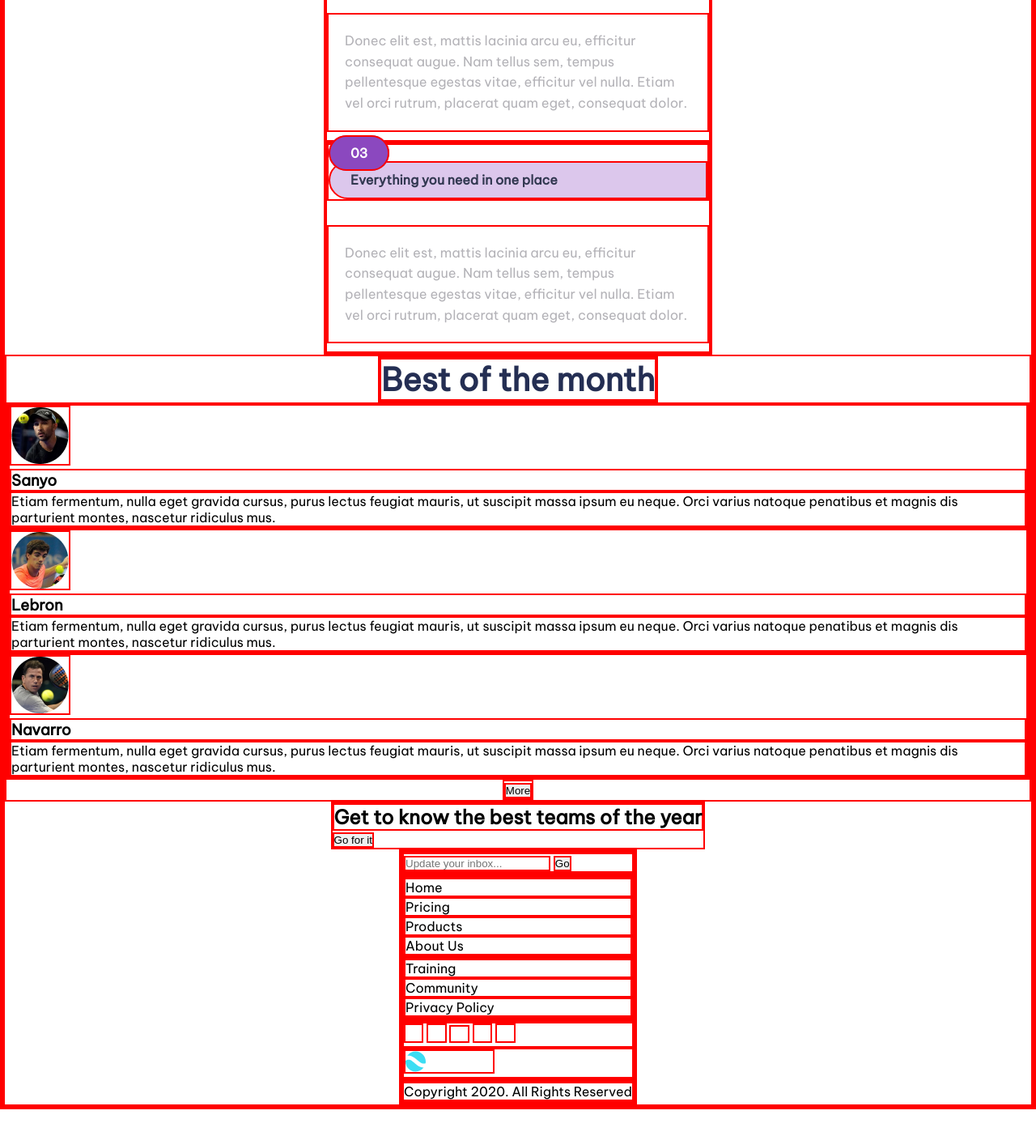
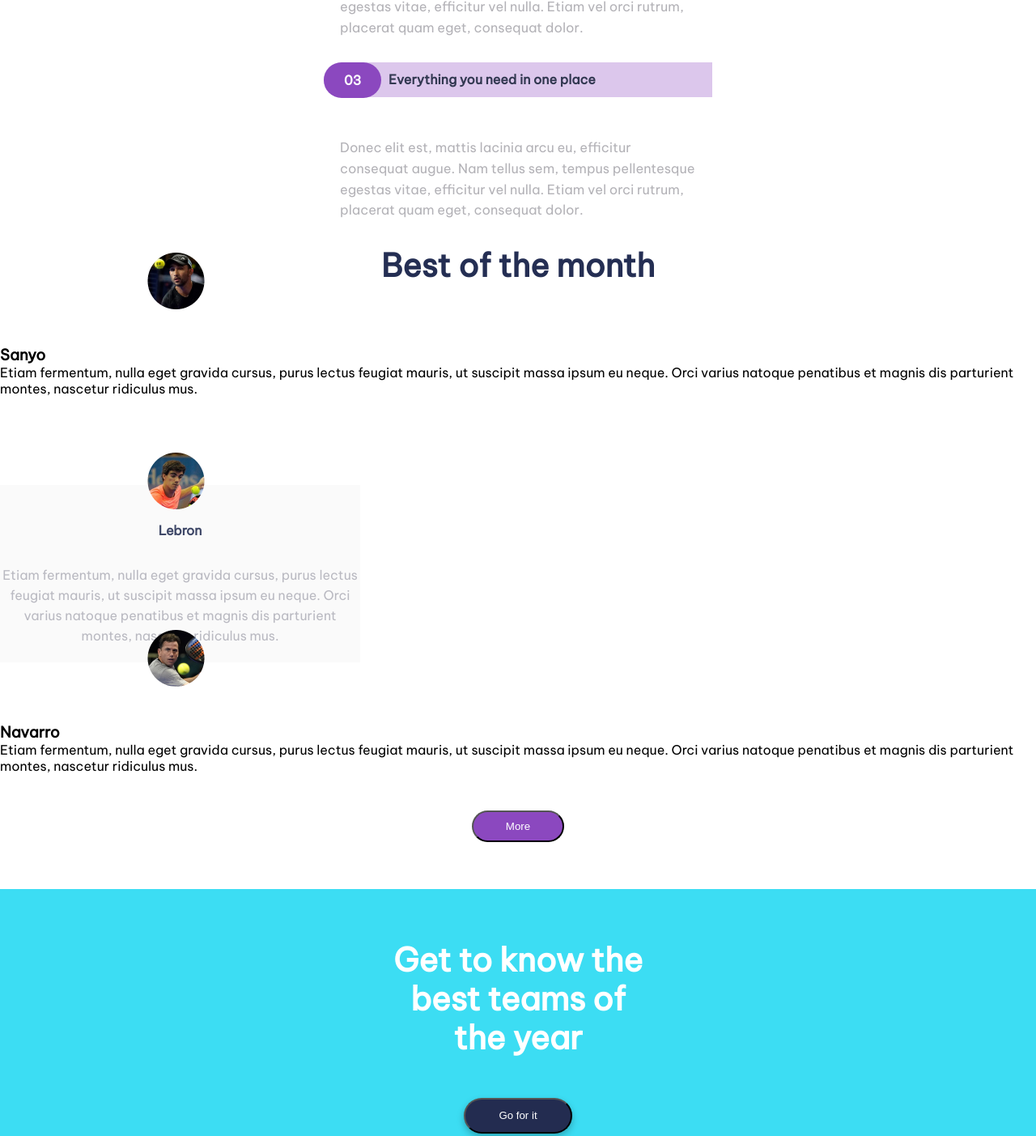
Before and after one commit to Akaidmaru/sport_it_project, a plain HTML site: page index.html in a window 1280 px wide. Shown: the part 2205-3608 px from the top of the page at 81% size. Before the commit the page ends 3575 px from the top, so only its background shows below. Drawn offline with Linux system fonts and the light colour scheme.

Commit message:
feat: fixed styles, tags.

```diff
--- a/css/styles.css
+++ b/css/styles.css
@@ -3,8 +3,8 @@
     padding: 0;
     margin: 0;
     box-sizing: border-box;
-    border: 2px solid red;
-    /* debugging  */
+    /* border: 2px solid red;*/
+
 }
 
 ul {
@@ -114,23 +114,25 @@ main {
     line-height: 1.511rem;
 }
 
-.circle-number { /* ALIGN THIS TO .SUB-TITLE */
-    padding: 10px 25px;
+.block-2 {
+    width: 480px;
+}
+
+.circle-number {
+    /* ALIGN THIS TO .SUB-TITLE */
+    padding: 12px 25px;
     border-radius: 30px;
     background-color: #8B48BF;
     color: #FFFFFF;
     font-size: 1rem;
     font-weight: 700;
-}
-
-.block-2 {
-    width: 480px;
+    position: absolute;
 }
 
 .sub-title {
     background-color: #8B48BF4D;
-    border-radius: 50px 0px 0px 50px;
-    padding: 10px 25px;
+    border-radius: 30px 0px 0px 30px;
+    padding: 10px 25px 10px 80px;
     display: block;
     color: #323851;
     font-weight: 700;
@@ -154,8 +156,200 @@ main {
     align-items: center;
 }
 
-.block-3 h2{
+.block-3 h2 {
     color: #242E53;
     font-size: 2.45088rem;
+}
+
+.lebron-card {
+    width: 445px;
+    height: 219px;
+    margin-top: 109px;
+    background-color: #FAFAFA;
+    /* #FAFAFA */
+}
+
+.avatar {
+    position: relative;
+    left: 182px;
+    bottom: 40px;
+}
+
+.lebron-card h3 {
+    color: #3F4868;
+    font-size: 1rem;
+    font-weight: 700;
+    line-height: 1.566rem;
+    letter-spacing: -0.161px;
+    text-align: center;
+    position: relative;
+    bottom: 30px;
+}
+
+.lebron-card p {
+    color: #B9B9C1;
+    font-size: 1rem;
+    /* width: 390px; / /* CHECK THIS */
+    font-weight: 500;
+    line-height: 1.566rem;
+    padding: 0px 0px 25px;
+    text-align: center;
 
 }
+
+
+.more-button {
+    width: 114px;
+    background-color: #8B48BF;
+    color: #fff;
+    padding: 10px;
+    border-radius: 50px;
+    gap: 10px;
+    margin-top: 45px;
+    margin-bottom: 58px;
+}
+
+/* mobile color */
+.block-4 {
+    height: 366px;
+    width: 100%;
+    background: #3CDDF3;
+    display: flex;
+    flex-direction: column;
+    align-items: center;
+    justify-content: center;
+}
+
+.block-4 h2 {
+    color: #fff;
+    width: 324px;
+    text-align: center;
+    font-size: 2.5rem;
+    font-weight: 700;
+    line-height: 3rem;
+    letter-spacing: -0.2px;
+}
+
+.block-4 button {
+    background-color: #232C50;
+    color: #fff;
+    width: 134px;
+    height: 44px;
+    padding: 10px;
+    border-radius: 50px;
+    box-shadow: 0px 4px 8px 0px rgba(0, 0, 0, 0.25);
+    font-size: 0.83rem;
+    font-weight: 500;
+    margin-top: 50px;
+}
+
+footer {
+    background-color: #1E1E26;
+    width: 100%;
+    display: flex;
+    flex-direction: column;
+    align-items: center;
+    align-content: space-around;
+}
+
+.box-1 {
+    width: max-content;
+    padding: 40px 50px 10px;
+}
+
+.inbox-form {
+    width: 308px;
+    border-radius: 50px;
+    padding: 10px;
+}
+
+.go-button-form {
+    background-color: #8B48BF;
+    width: 63px;
+    border-radius: 50px;
+    padding: 10px;
+    color: #FFF;
+}
+
+.box-2 {
+    width: 100%;
+    display: flex;
+    justify-content: space-evenly;
+    padding: 40px 0px 40px;
+    /* check padding */
+    gap: 25px;
+    color: #FFF;
+    font-size: 16px;
+    font-weight: 400;
+    line-height: 1.46rem;
+}
+
+.box-2 li {
+    padding: 5px;
+}
+
+.box-3 {
+    width: 100%;
+}
+
+.social-networks {
+    display: flex;
+    justify-content: space-around;
+    padding: 10px 50px;
+    /* check this */
+}
+
+.logo-footer {
+    width: 100%;
+    display: flex;
+    justify-content: center;
+    padding: 20px;
+    gap: 10px;
+}
+
+.copyright {
+    font-size: 0.78rem;
+    line-height: 1.14rem;
+    color: #8C8C94;
+    padding: 20px;
+}
+
+
+/* ************************************************* */
+/* Mobile mediaquery */
+
+@media (max-width: 480px) {
+    .deskyop {
+        display: none;
+        /* menu de lista */
+    }
+
+    .lista-horizontal {
+        display: none;
+        /* desktop */
+    }
+
+    .block-1 {
+        background-color: #3cddf3;
+    }
+
+    .navarro-card {
+        display: none;
+    }
+
+    .sanyo-card {
+        display: none;
+    }
+}
+
+.block-1 p {
+    color: #fff;
+    text-align: left;
+}
+
+.block-1 h2 {
+    color: #fff;
+    height: 88px;
+    display: flex;
+    align-items: center;
+}
```
